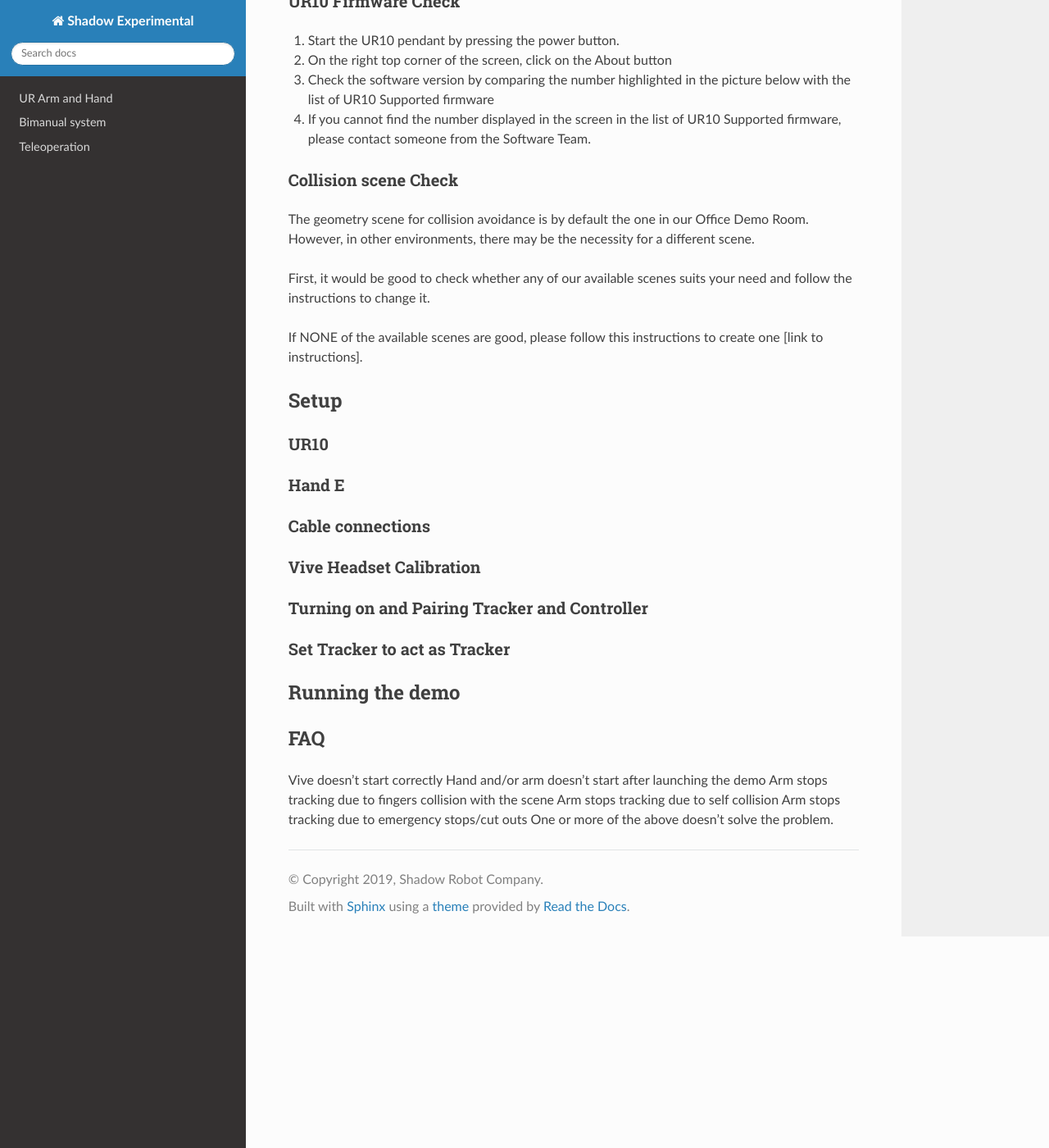
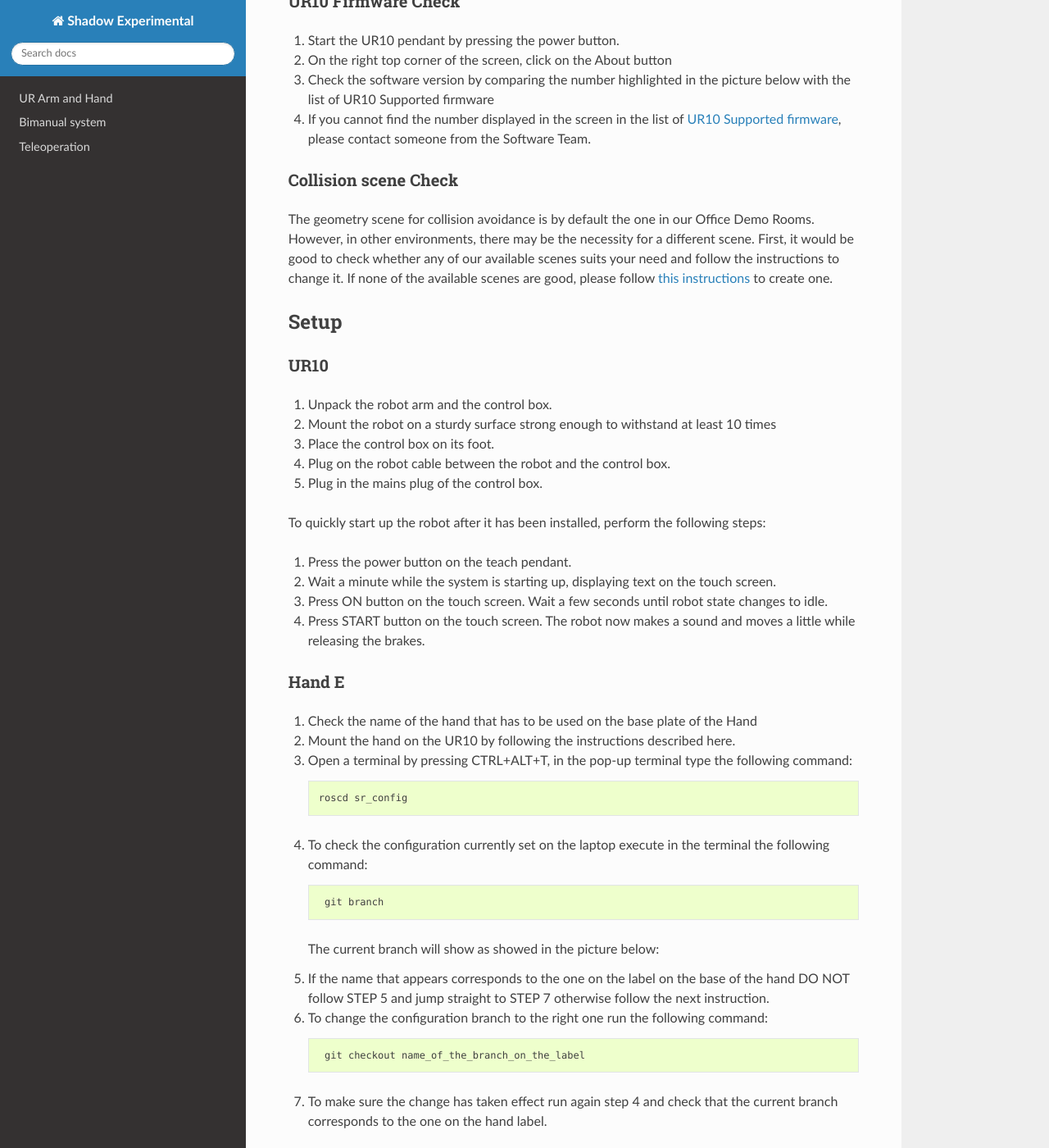
Before and after one commit to shadow-robot/sr_experimental_documentation, a Sphinx documentation site: the page built from docs/user_guide/3_teleoperation.md, in a window 1280 px wide and 1400 px high, scrolled down 2238 px. Shown: the whole window at 82% size. Built offline with Sphinx 7.4.7 and the Read the Docs theme 2.0.0, drawn with Linux system fonts in a browser that asks for light colours; some of the changed text lies outside the part shown.

Commit message:
adding more stuff

````diff
--- a/docs/user_guide/3_teleoperation.md
+++ b/docs/user_guide/3_teleoperation.md
@@ -54,16 +54,14 @@
 1. Plug the Dexterous Hand necessary cables by following the instructions described [here](https://dexterous-hand.readthedocs.io/en/latest/user_guide/1_setting_up_the_hand.html#connecting-cables).
 2. Start the laptop and when ready press CTRL+ALT+T to open a new terminal.
 3. In the pop-up terminal run the driver by running the following command:
-
    ```sh
    roslaunch sr_ethercat_hand_config sr_rhand.launch
    ```
-
-  ```eval_rst
-  .. Note:: If the hand does not start correctly, you probably need to change the ethernet port. Contact someone from the Software Team.
-  ```
+   ```eval_rst
+   .. Note:: If the hand does not start correctly, you probably need to change the ethernet port. Contact someone from the Software Team.
+   ```
 4. In the terminal scroll up to the firmware version that gets printed in yellow and it should look like in the picture below:
-5. Make sure the firmware version corresponds to the first row and second column of the Firmware version and git commit hash table.
+5. Make sure the firmware version corresponds to the first row and second column of the [Firmware version and git commit hash table](https://shadowrobot.atlassian.net/wiki/spaces/HANDEG/pages/153124930/Firmware+version+and+git+commit+hash+table).
    ```eval_rst
    .. Note:: If it does not or you have any doubt about this procedure, please contact someone from the Software Team
    ```
@@ -72,30 +70,118 @@
 1. Start the UR10 pendant by pressing the power button.
 2. On the right top corner of the screen, click on the About button
 3. Check the software version by comparing the number highlighted in the picture below with the list of UR10 Supported firmware
-4. If you cannot find the number displayed in the screen in the list of UR10 Supported firmware, please contact someone from the Software Team.
+4. If you cannot find the number displayed in the screen in the list of [UR10 Supported firmware](https://shadowrobot.atlassian.net/wiki/spaces/SDSR/pages/371687449/UR10+Supported+firmware), please contact someone from the Software Team.
 
 ### Collision scene Check
 
-The geometry scene for collision avoidance is by default the one in our Office Demo Room. However, in other environments, there may be the necessity for a different scene.
-
+The geometry scene for collision avoidance is by default the one in our Office Demo Rooms. However, in other environments, there may be the necessity for a different scene.
 First, it would be good to check whether any of our available scenes suits your need and follow the instructions to change it.
-
-If NONE of the available scenes are good, please follow this instructions to create one [link to instructions].
-
+If none of the available scenes are good, please follow [this instructions](https://shadow-experimental.readthedocs.io/en/latest/user_guide/1_arm_and_hand.html#creating-a-new-world-scene) to create one.
 
 ## Setup
 ### UR10
+1. Unpack the robot arm and the control box.
+2. Mount the robot on a sturdy surface strong enough to withstand at least 10 times
+3. Place the control box on its foot.
+4. Plug on the robot cable between the robot and the control box.
+5. Plug in the mains plug of the control box.
+
+To quickly start up the robot after it has been installed, perform the following steps:
+1. Press the power button on the teach pendant.
+2. Wait a minute while the system is starting up, displaying text on the touch screen.
+3. Press ON button on the touch screen. Wait a few seconds until robot state changes to idle.
+4. Press START button on the touch screen. The robot now makes a sound and moves a little while releasing the brakes.
+
 ### Hand E
+1. Check the name of the hand that has to be used on the base plate of the Hand
+2. Mount the hand on the UR10 by following the instructions described here.
+3. Open a terminal by pressing CTRL+ALT+T, in the pop-up terminal type the following command:
+   ```sh
+   roscd sr_config
+   ```
+4. To check the configuration currently set on the laptop execute in the terminal the following command:
+   ```sh
+    git branch
+    ```
+    The current branch will show as showed in the picture below:
+5. If the name that appears corresponds to the one on the label on the base of the hand DO NOT follow STEP 5 and jump straight to STEP 7 otherwise follow the next instruction.
+6. To change the configuration branch to the right one run the following command:
+   ```sh
+    git checkout name_of_the_branch_on_the_label
+    ```
+7. To make sure the change has taken effect run again step 4 and check that the current branch corresponds to the one on the hand label.
+
 ### Cable connections
+
 ### Vive Headset Calibration
 ### Turning on and Pairing Tracker and Controller
+
 ### Set Tracker to act as Tracker
 
-## Running the demo
+By default Steam can recognize the Tracker as a Controller depending on its position. This is quite dangerous as it may cause unwanted arm movements. Hence, these instructions MUST be executed every time a new Tracker is turned on and paired.
+
+If for any reason it is necessary to switch tracker (e.g. power outage or damage), those steps MUST be executed. If you are not sure about it please contact someone from the Software Team.
+
+
+
+To set the Tracker to act as a Tracker execute the following steps:
+
+Open a Google Chrome or Firefox and in the address bar copy http://127.0.0.1:8998/dashboard/controllerbinding.html
+In the page that will show up select Steam VR or Steam.
+Under Current Controller, select Vive Tracker in Hand, then select Managed Trackers
+
+
+## Running the system
+1. Make sure all the previous steps have been executed correctly and everything is powered up.
+2. Wear Cyberglove on right hand.
+3. Wear Vive Tracker on right wrist.
+4. Open a terminal by pressing CTRL+ALT+T
+5. Run the system by executing the following command in the pop-up terminal:
+   ```sh
+   roslaunch sr_teleop_vive_cyberglove demo.launch
+   ```
+   This will start the demo.
+
+   ```eval_rst
+   .. Note:: If the HAND E has BIOTACS sensors run the following command instead of the one previously mentioned:
+   ```
+   ```sh
+   roslaunch sr_teleop_vive_cyberglove demo.launch biotacs:=true
+   ```
+6. To start the hand and arm tracking, pull the trigger on the Vive Controller as showed in the picture below:
+￼  ```eval_rst
+   .. Note:: If the arm stopped in a strange position or for some reason you just want it to go to the HOME position press the Home button as showed in the picture below:
+   ```
+
 ## FAQ
-Vive doesn't start correctly
-Hand and/or arm doesn't start after launching the demo
-Arm stops tracking due to fingers collision with the scene
-Arm stops tracking due to self collision
-Arm stops tracking due to emergency stops/cut outs
-One or more of the above doesn't solve the problem.
+
+**Vive doesn't start correctly**
+1. Make sure wand and controller are turned on and show green status LEDs
+2. Maker sure wand and controller are visible to light houses
+3. If above doesn't work, kill stop the system, close and restart Steam VR, restart the system.
+
+**Hand and/or arm doesn't start after launching the system**
+1. Unplug and plug back in to the laptop the USB Ethernet adaptors for both hand and arm.
+   * Check that the arm is reachable by pinging 192.168.1.1
+   * If address is unreachable, keep plugging and unplugging the adaptors until it works.
+2. Check EDC cable on hand (Goes from base → palm) is seated correctly in the palm.
+   * Run eeprom tool to make sure there are 2 slaves present on the expected adaptor.
+3. Restart system.
+
+**Arm stops tracking due to fingers collision with the scene**
+Pull trigger and use the cyberglove to move the finger which is in collision. The arm should be able to move again.
+If the above does not work then,
+Press the home button. The arm should move to the home position.
+Continue as usual.
+
+**Arm stops tracking due to self collision**
+Press the home button. The arm should move to the home position.
+Continue as usual.
+
+**Arm stops tracking due to emergency stops/cut outs**
+Stop the system on terminal.
+Press "OK" on arm tablet.
+Restart system.
+
+**One or more of the above doesn't solve the problem.**
+If in doubt, reboot.
````
Also changed, not shown: docs/user_guide/1_arm_and_hand.md (+13 -0 lines).
